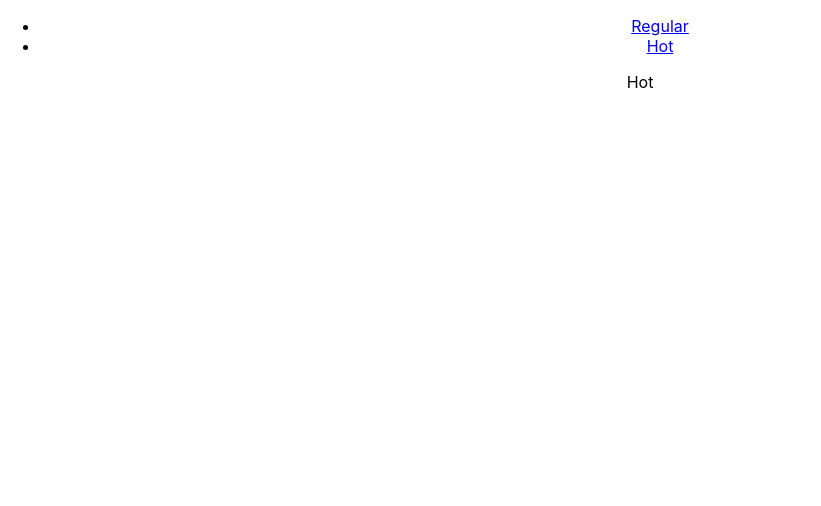
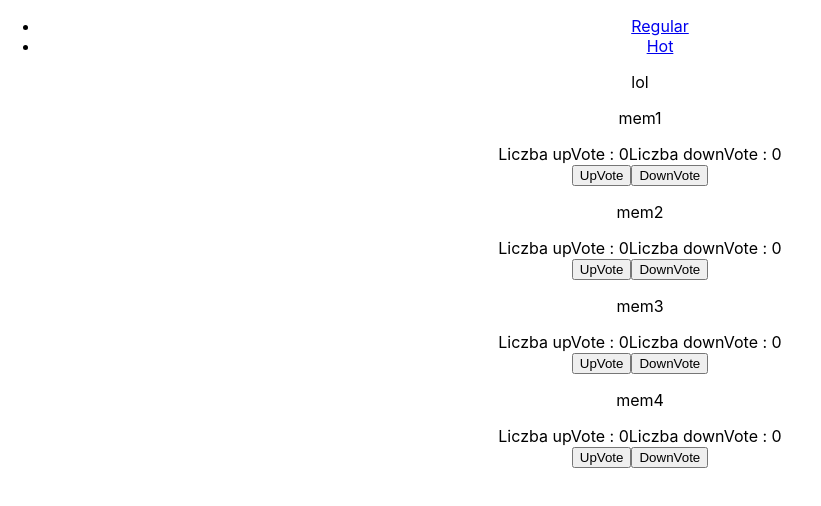
Before and after one commit to chimny/memserwis, a React (Create React App) app: page /Hot in a window 1280 px wide. Shown: the top 506 px of the page, without its empty margins (0-821 px from the left). Built offline with nearby package versions, Linux system fonts and the light colour scheme.

Commit message:
working on filter

```diff
--- a/src/Components/Hot.jsx
+++ b/src/Components/Hot.jsx
@@ -1,15 +1,14 @@
-import React, {useContext} from "react";
-import {Mem} from "./Mem";
+import React, {useContext, useState} from "react";
 import {memDisplayfunction} from "../Functions/functions";
-
 import {AppContext} from "../Context/appContext";
 
 export const Hot = () => {
-    const {memeRegular} = useContext(AppContext);
+    const {memeRegular, setMemeRegular} = useContext(AppContext);
     console.log(memeRegular);
     return (
         <>
-            <p>Hot {memeRegular}</p>
+            <p> lol </p>
+            {memDisplayfunction(memeRegular, setMemeRegular)}
         </>
     );
 };
--- a/src/Components/Regular.jsx
+++ b/src/Components/Regular.jsx
@@ -1,12 +1,14 @@
-import {useContext} from "react";
+import React, {useContext, useState} from "react";
+import {memDisplayfunction} from "../Functions/functions";
 import {AppContext} from "../Context/appContext";
 
-export const Regular = (props) => {
-    const {message} = useContext(AppContext);
-    // console.log(message);
+export const Regular = () => {
+    const {memeRegular, setMemeRegular} = useContext(AppContext);
+    console.log(memeRegular);
     return (
         <>
-            <p>Regular {message}</p>
+            <p> Regular </p>
+            {memDisplayfunction(memeRegular, setMemeRegular)}
         </>
     );
 };
--- a/src/Context/AppState.jsx
+++ b/src/Context/AppState.jsx
@@ -1,4 +1,4 @@
-import {Children, useState} from "react";
+import {useState} from "react";
 import {AppContext} from "./appContext";
 import {memDisplayfunction} from "../Functions/functions";
 
@@ -35,7 +35,7 @@ export const AppState = (props) => {
     ]);
 
     return (
-        <AppContext.Provider value={memeRegular}>
+        <AppContext.Provider value={{memeRegular, setMemeRegular}}>
             {props.children}
         </AppContext.Provider>
     );
```
